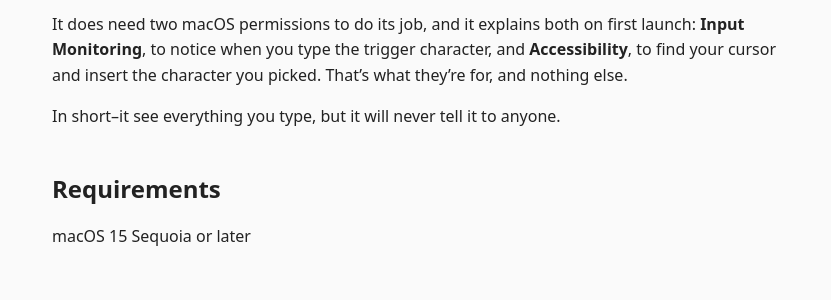
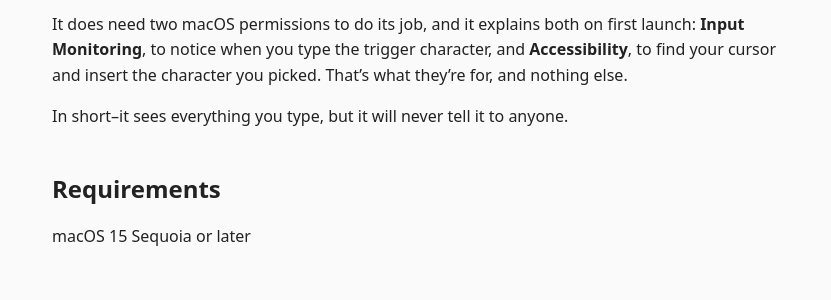
Before and after one commit to nerolapis/kontraptions.com, a Jekyll site: the page built from _projects/colon.md, in a window 1280 px wide. Shown: the part 1777-2077 px from the top of the page, without its empty margins (224-1055 px from the left). Built offline with Jekyll 4.4.1, drawn with Linux system fonts in a browser that asks for light colours.

```diff
--- a/_projects/colon.md
+++ b/_projects/colon.md
@@ -47,7 +47,7 @@ Colon collects nothing. No network, no analytics, no account. Your emoji habits
 
 It does need two macOS permissions to do its job, and it explains both on first launch: **Input Monitoring**, to notice when you type the trigger character, and **Accessibility**, to find your cursor and insert the character you picked. That's what they're for, and nothing else.
 
-In short--it see everything you type, but it will never tell it to anyone.
+In short--it sees everything you type, but it will never tell it to anyone.
 
 ## Requirements
 
```
Also changed, not shown: _projects/audhd.md (+2 -0 lines), assets/img/audhd-design.png (added).
